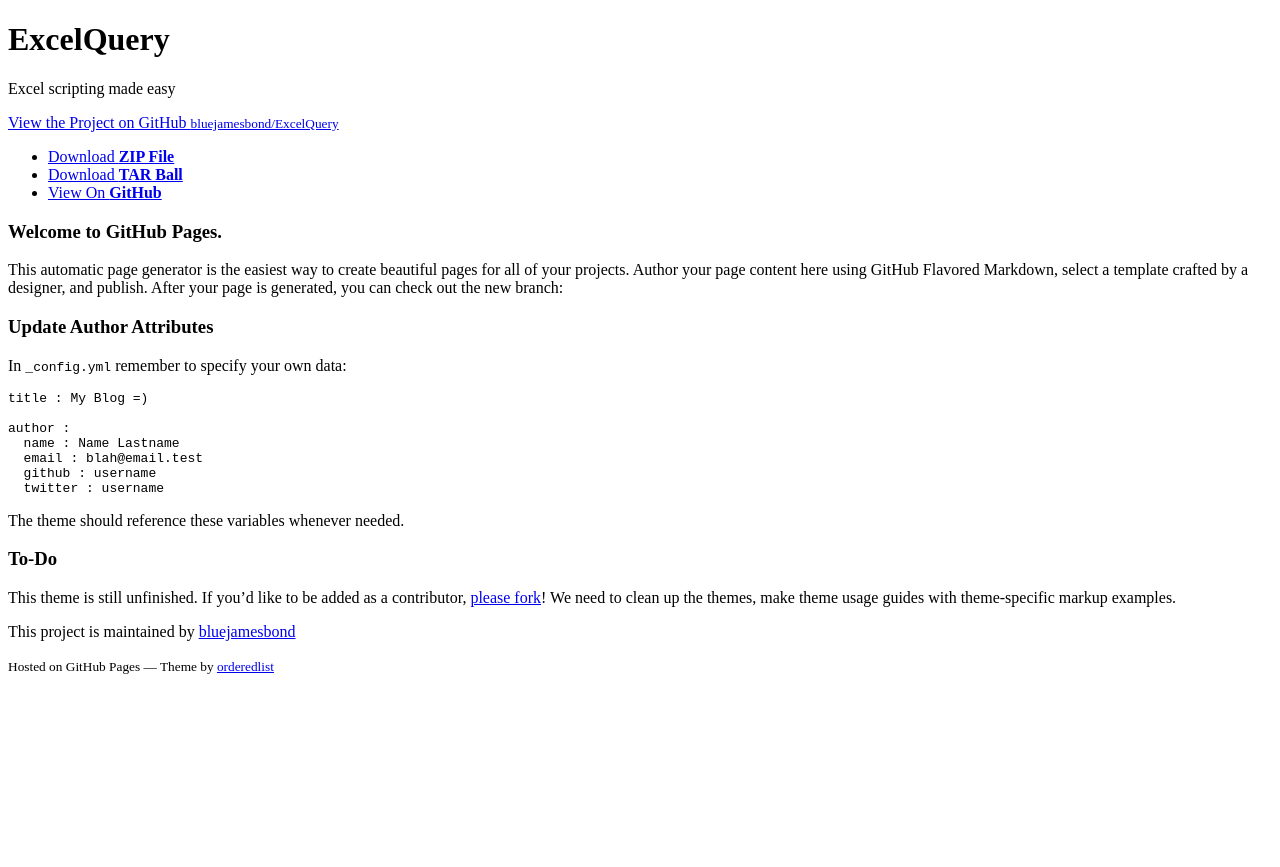
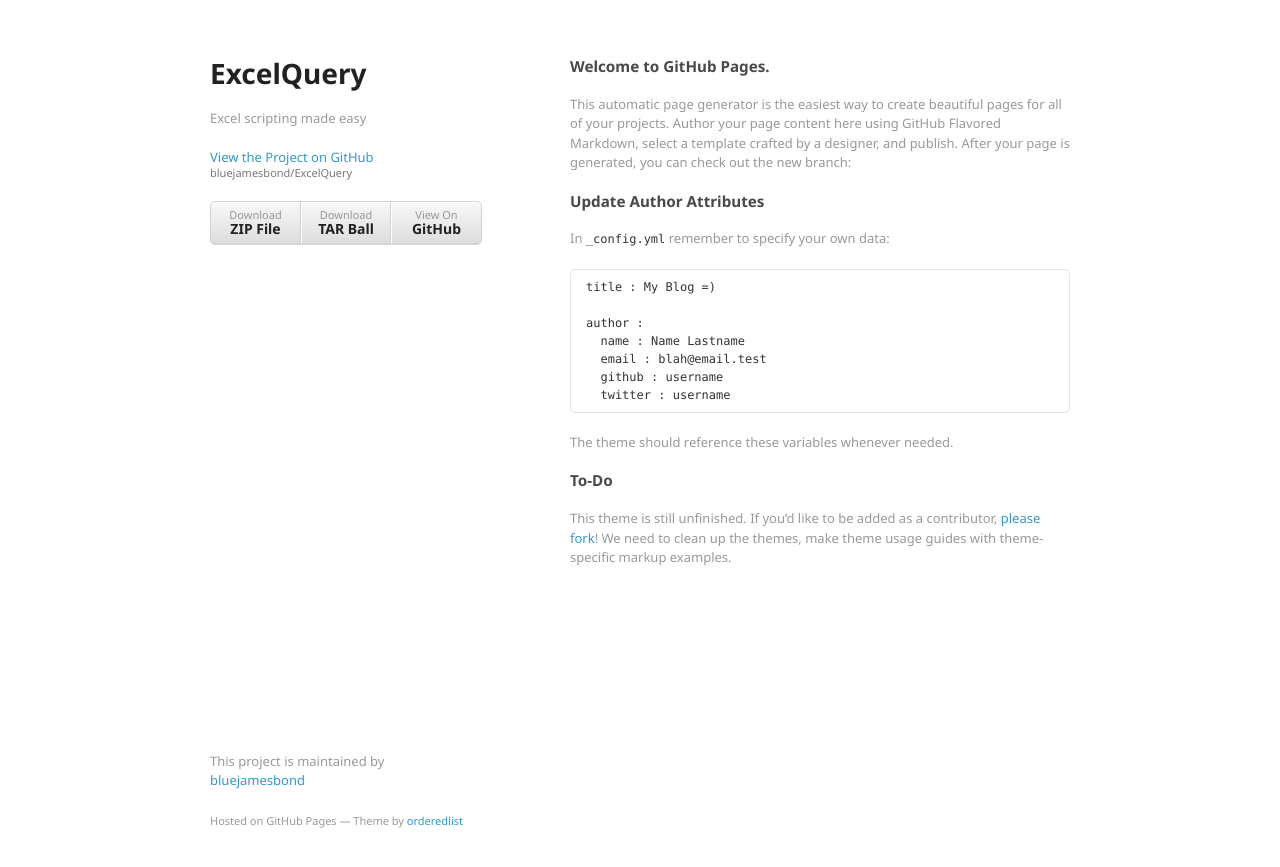
Before and after one commit to mathew-kurian/ExcelQuery, a Jekyll site: the page built from index.md, in a window 1280 px wide. Shown: the top 867 px of the page. Built offline with Jekyll 4.4.1, drawn with Linux system fonts in a browser that asks for light colours; nearby versions of some CDN libraries.

Commit message:
Fixing paths

```diff
--- a/_includes/themes/minimal/default.html
+++ b/_includes/themes/minimal/default.html
@@ -8,8 +8,8 @@
     {% if page.description %}<meta name="description" content="{{ page.description }}">{% endif %}
     <title>{{ page.title }}</title>
 
-    <link rel="stylesheet" href="{{ ASSET_PATH }}/css/styles.css">
-    <link rel="stylesheet" href="{{ ASSET_PATH }}/css/pygment_trac.css">
+    <link rel="stylesheet" href="{{ ASSET_PATH }}/minimal/css/styles.css">
+    <link rel="stylesheet" href="{{ ASSET_PATH }}/minimal/css/pygment_trac.css">
     <script src="//ajax.googleapis.com/ajax/libs/jquery/1.8.3/jquery.min.js"></script>
 
     <!--[if lt IE 9]>
@@ -36,6 +36,6 @@
         <p><small>Hosted on GitHub Pages &mdash; Theme by <a href="https://github.com/orderedlist">orderedlist</a></small></p>
       </footer>
     </div>
-    <script src="{{ ASSET_PATH }}/javascripts/scale.fix.js"></script>
+    <script src="{{ ASSET_PATH }}/minimal/javascripts/scale.fix.js"></script>
   </body>
 </html>
```
